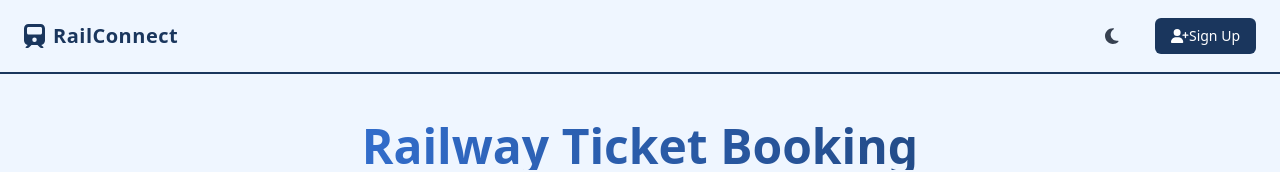
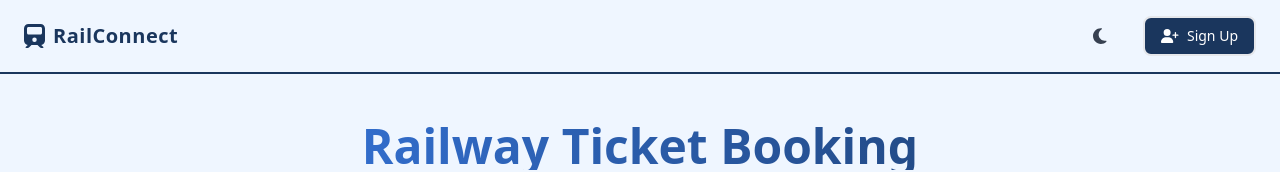
Before and after one commit to Prerna290/train-ticket-booking, an Angular app: page /home in a window 1280 px wide. Shown: the top 172 px of the page. Built offline with nearby package versions, Linux system fonts and the light colour scheme; no server answers.

Commit message:
style: signup button

```diff
--- a/src/app/app.component.css
+++ b/src/app/app.component.css
@@ -39,8 +39,7 @@
 }
 
 .user-button {
-  @apply flex items-center justify-center w-10 h-10 rounded-full bg-primary-500 text-white border border-primary-500 transition-all duration-200 ease-in-out hover:bg-white hover:border-primary-500 hover:text-primary-500;
-  @apply dark:bg-primary-400 dark:border-primary-400 dark:hover:bg-background-secondary hover:border-primary-500 hover:text-primary-500 hover:border-2 font-medium hover:font-semibold;
+  @apply flex items-center justify-center w-10 h-10 rounded-full bg-primary-500 text-white border border-primary-500 transition-all duration-200 ease-in-out hover:bg-white hover:border-primary-500 hover:text-primary-500 dark:bg-primary-400 dark:border-primary-400 dark:hover:bg-background-secondary hover:border-2 font-medium hover:font-semibold;
 }
 
 .dropdown-menu {
@@ -68,5 +67,5 @@
 }
 
 .signup-button {
-  @apply px-4 py-2 rounded-md text-sm font-medium text-white bg-primary-500 dark:bg-primary-400 hover:bg-primary-400 dark:hover:bg-primary-500 transition-colors flex items-center;
+  @apply px-4 py-2 gap-2 rounded-lg text-sm font-medium border-2 border-solid text-white bg-primary-500 dark:bg-primary-400 hover:bg-white hover:border-primary-500 hover:text-primary-500 dark:border-primary-400 dark:hover:bg-background-secondary transition-colors flex items-center;
 }
```
